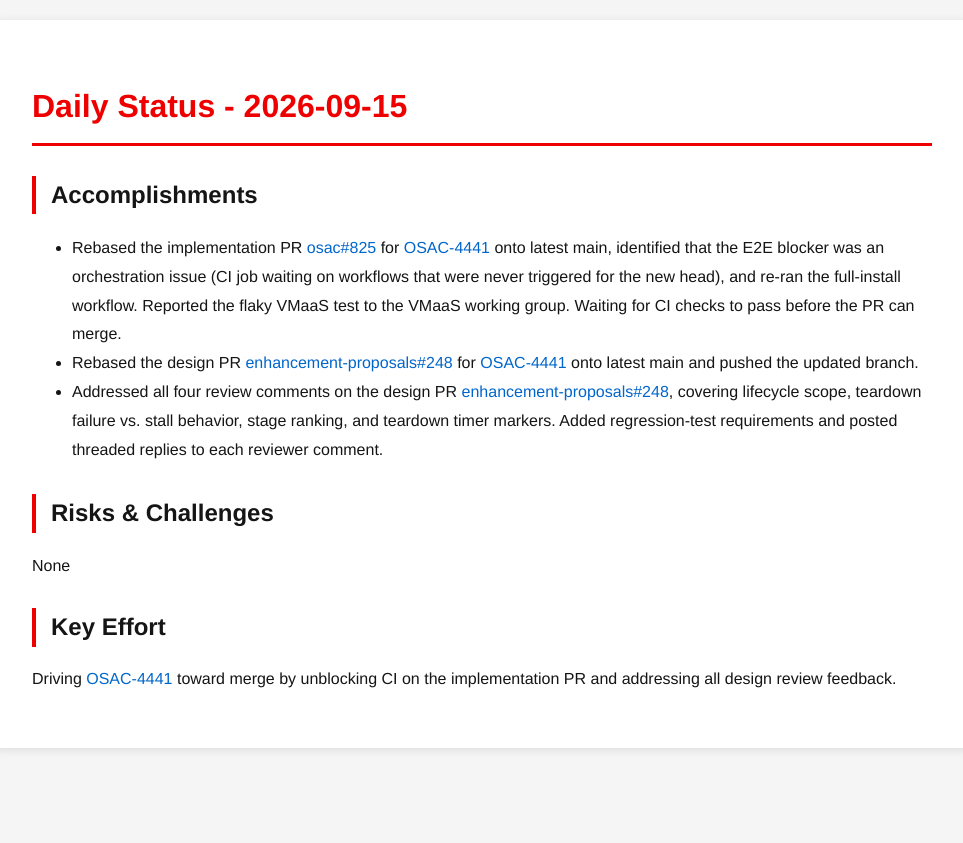
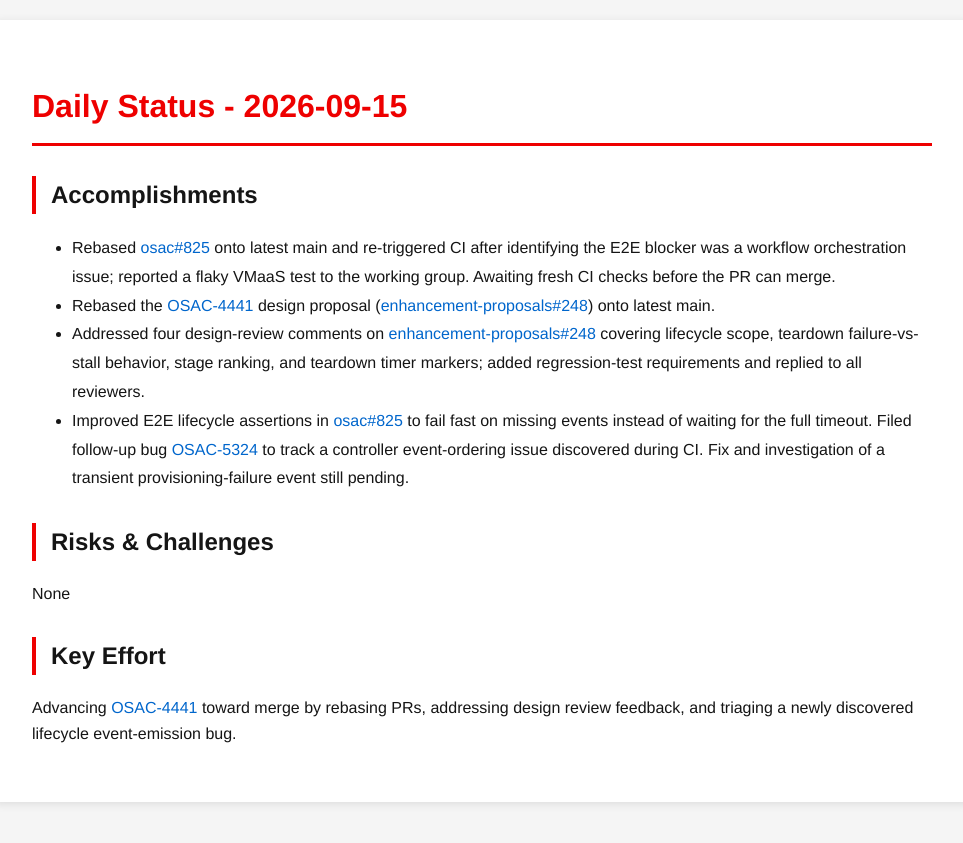
Before and after one commit to tzvatot/daily-status, a Jekyll site: the page built from 2026-09-15.md, in a window 1280 px wide. Shown: the top 843 px of the page, without its empty margins (158-1121 px from the left). Built offline with Jekyll 4.4.1, drawn with Linux system fonts in a browser that asks for light colours.

Commit message:
Daily status update - 2026-09-15

```diff
--- a/2026-09-15.md
+++ b/2026-09-15.md
@@ -7,12 +7,13 @@ date: 2026-09-15
 # Daily Status - 2026-09-15
 
 ## Accomplishments
-- Rebased the implementation PR [osac#825](https://github.com/osac-project/osac/pull/825) for [OSAC-4441](https://redhat.atlassian.net/browse/OSAC-4441) onto latest main, identified that the E2E blocker was an orchestration issue (CI job waiting on workflows that were never triggered for the new head), and re-ran the full-install workflow. Reported the flaky VMaaS test to the VMaaS working group. Waiting for CI checks to pass before the PR can merge.
-- Rebased the design PR [enhancement-proposals#248](https://github.com/osac-project/enhancement-proposals/pull/248) for [OSAC-4441](https://redhat.atlassian.net/browse/OSAC-4441) onto latest main and pushed the updated branch.
-- Addressed all four review comments on the design PR [enhancement-proposals#248](https://github.com/osac-project/enhancement-proposals/pull/248), covering lifecycle scope, teardown failure vs. stall behavior, stage ranking, and teardown timer markers. Added regression-test requirements and posted threaded replies to each reviewer comment.
+- Rebased [osac#825](https://github.com/osac-project/osac/pull/825) onto latest main and re-triggered CI after identifying the E2E blocker was a workflow orchestration issue; reported a flaky VMaaS test to the working group. Awaiting fresh CI checks before the PR can merge.
+- Rebased the [OSAC-4441](https://redhat.atlassian.net/browse/OSAC-4441) design proposal ([enhancement-proposals#248](https://github.com/osac-project/enhancement-proposals/pull/248)) onto latest main.
+- Addressed four design-review comments on [enhancement-proposals#248](https://github.com/osac-project/enhancement-proposals/pull/248) covering lifecycle scope, teardown failure-vs-stall behavior, stage ranking, and teardown timer markers; added regression-test requirements and replied to all reviewers.
+- Improved E2E lifecycle assertions in [osac#825](https://github.com/osac-project/osac/pull/825) to fail fast on missing events instead of waiting for the full timeout. Filed follow-up bug [OSAC-5324](https://redhat.atlassian.net/browse/OSAC-5324) to track a controller event-ordering issue discovered during CI. Fix and investigation of a transient provisioning-failure event still pending.
 
 ## Risks & Challenges
 None
 
 ## Key Effort
-Driving [OSAC-4441](https://redhat.atlassian.net/browse/OSAC-4441) toward merge by unblocking CI on the implementation PR and addressing all design review feedback.
+Advancing [OSAC-4441](https://redhat.atlassian.net/browse/OSAC-4441) toward merge by rebasing PRs, addressing design review feedback, and triaging a newly discovered lifecycle event-emission bug.
```
